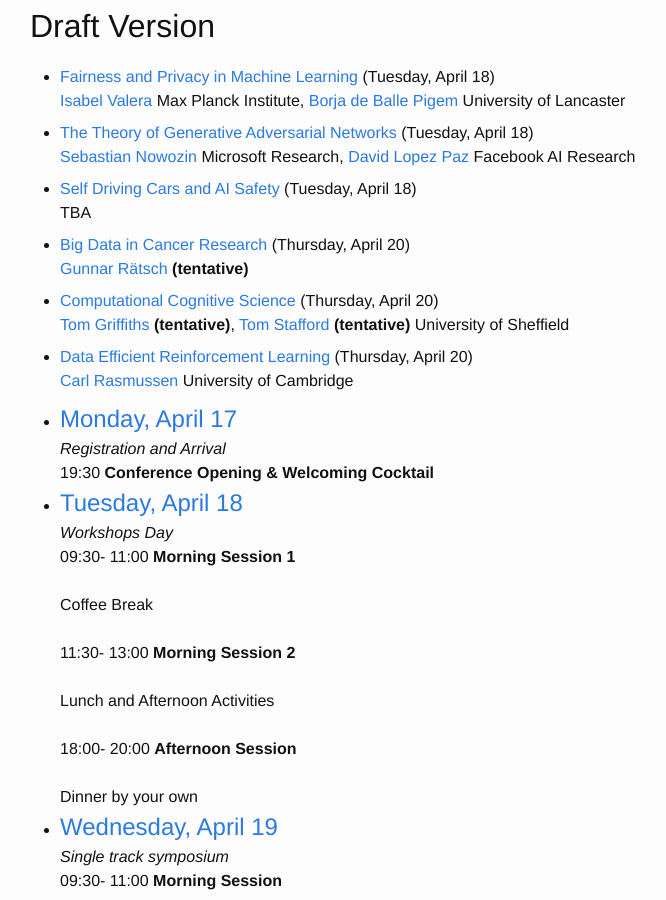
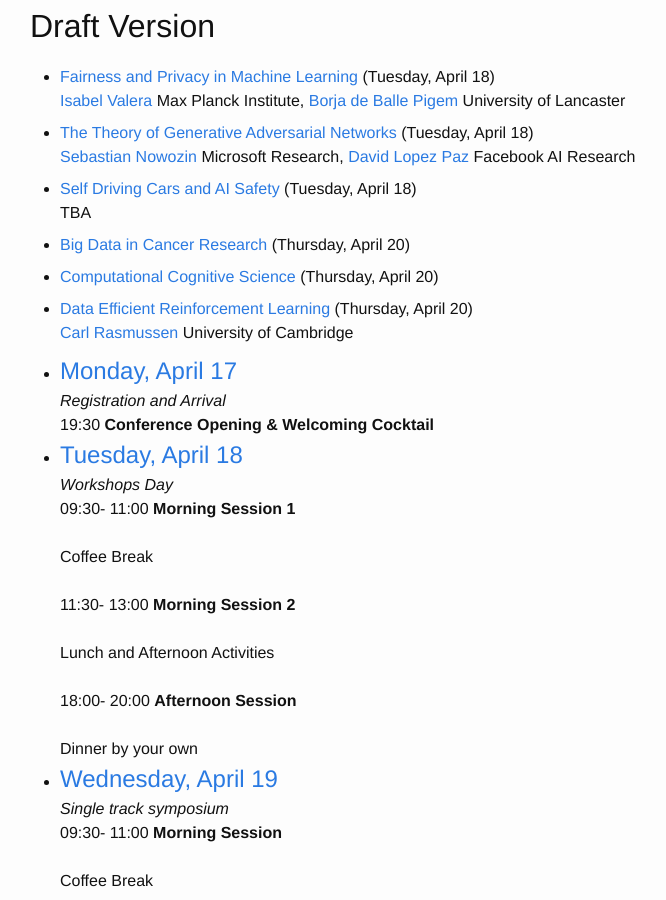
Before and after one commit to dalimeeting/dalimeeting.github.io, a Jekyll site: the page built from program.html, in a window 1280 px wide and 900 px high, scrolled down 508 px. Shown: the whole window, without its empty margins (240-906 px from the left). Built offline with Jekyll 4.4.1, drawn with Linux system fonts in a browser that asks for light colours.

Commit message:
Update whether to hid tentatives

```diff
--- a/_config.yml
+++ b/_config.yml
@@ -5,6 +5,7 @@ permalink: "/:categories/:title.html"
 banner: costa-adeje.jpg
 conference:
   draft: true
+  hide_tentative: true
   hosts:
   general:
   - name: Zoubin Ghaharamani
--- a/_includes/listperson.html
+++ b/_includes/listperson.html
@@ -1 +1 @@
-{% if person.url %}<a href="{{ person.url }}">{% endif %}{% if person.name %}{{ person.name }}{% elsif person.firstname %}{{ person.firstname }} {{ person.lastname }}{% endif %}{% if person.url %}</a>{% endif %}{% if person.tentative %}<b> (tentative)</b>{% endif %}{% if person.institute %} {{ person.institute }}{% endif %}{% unless person == lastone %}, {% endunless %}
+{% unless person.tentative and site.conference.hide_tentative %}{% if person.url %}<a href="{{ person.url }}">{% endif %}{% if person.name %}{{ person.name }}{% elsif person.firstname %}{{ person.firstname }} {{ person.lastname }}{% endif %}{% if person.url %}</a>{% endif %}{% if person.tentative %}<b> (tentative)</b>{% endif %}{% if person.institute %} {{ person.institute }}{% endif %}{% unless person == lastone %}, {% endunless %}{% endunless %}
```
